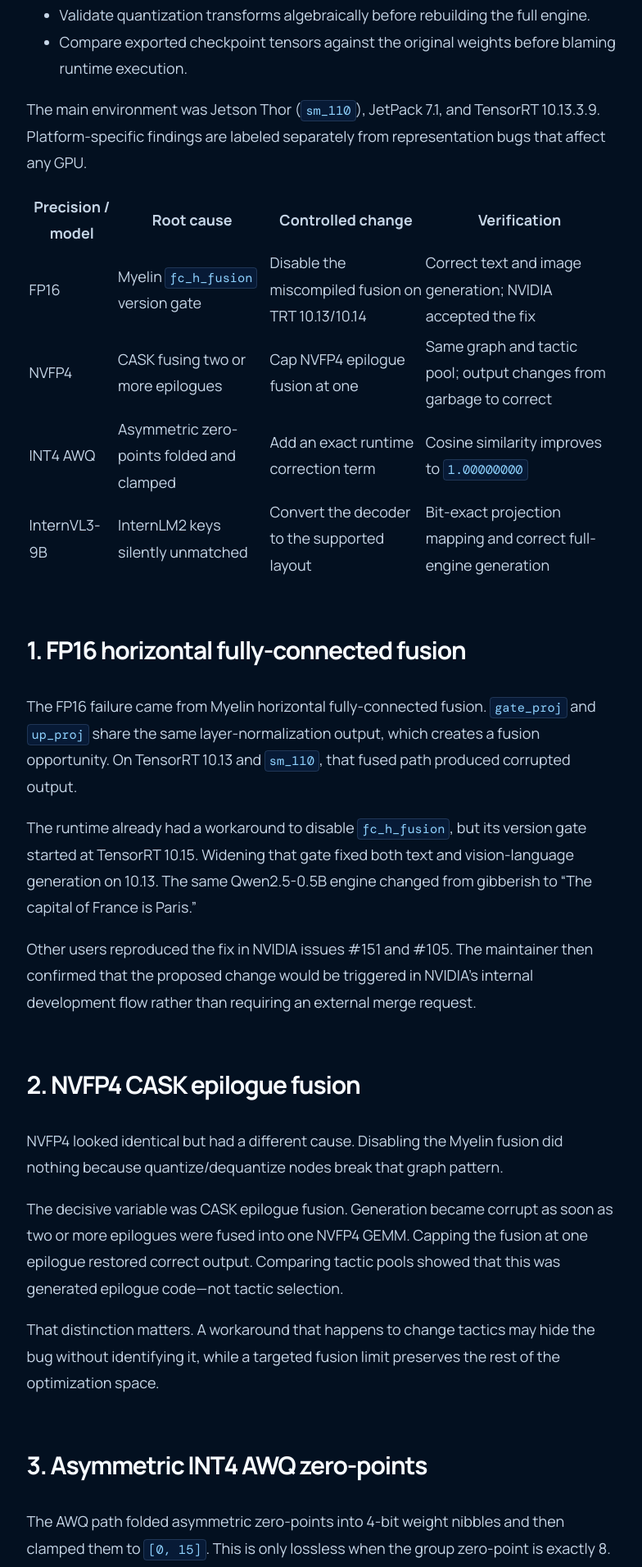
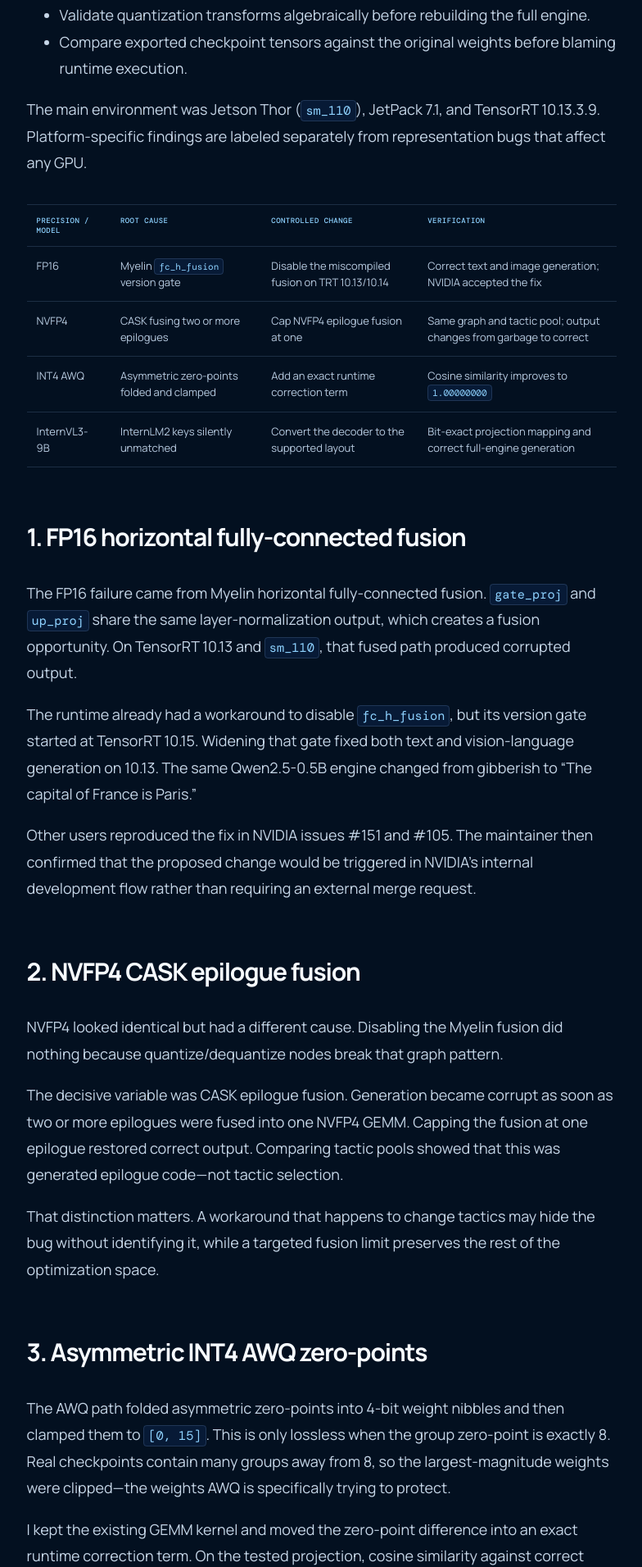
Before and after one commit to hungho77/hung, a Jekyll site: the page built from _posts/2026-08-10-debugging-tensorrt-edge-llm.md, in a window 1280 px wide. Shown: the part 1617-3528 px from the top of the page at 82% size, without its empty margins (277-1061 px from the left). Built offline with Jekyll 4.4.1, drawn with Linux system fonts in a browser that asks for light colours.

```diff
--- a/assets/css/style.css
+++ b/assets/css/style.css
@@ -280,6 +280,11 @@
 .post-content a { color: var(--sky-300); border-bottom: 1px solid rgba(142,210,255,.45); }
 .post-content code { padding: 2px 5px; border: 1px solid var(--line); border-radius: 4px; background: var(--navy-900); color: var(--sky-300); font-family: 'DM Mono', monospace; font-size: .85em; }
 .post-content blockquote { margin: 42px 0; padding-left: 25px; border-left: 3px solid var(--blue-500); color: var(--white); font-size: 24px; line-height: 1.45; }
+.post-content table { width: 100%; margin: 34px 0 44px; border-collapse: collapse; font-size: 13px; line-height: 1.55; }
+.post-content th, .post-content td { padding: 13px 12px; border-bottom: 1px solid var(--line); text-align: left; vertical-align: top; }
+.post-content th { color: var(--sky-300); font: 500 9px 'DM Mono', monospace; text-transform: uppercase; letter-spacing: .05em; }
+.post-content td { color: #b8cbe0; }
+.post-content tr:first-child th { border-top: 1px solid var(--line); }
 
 .reveal { opacity: 0; transform: translateY(24px); transition: opacity .7s ease, transform .7s ease; }
 .reveal.is-visible { opacity: 1; transform: none; }
@@ -359,6 +364,8 @@
   .post-list-large .post-row h2 { font-size: 22px; }
   .post-header { padding-block: 75px 45px; }
   .post-content { font-size: 16px; }
+  .post-content table { display: block; overflow-x: auto; font-size: 12px; }
+  .post-content th, .post-content td { min-width: 145px; }
 }
 
 @media (prefers-reduced-motion: reduce) {
```
